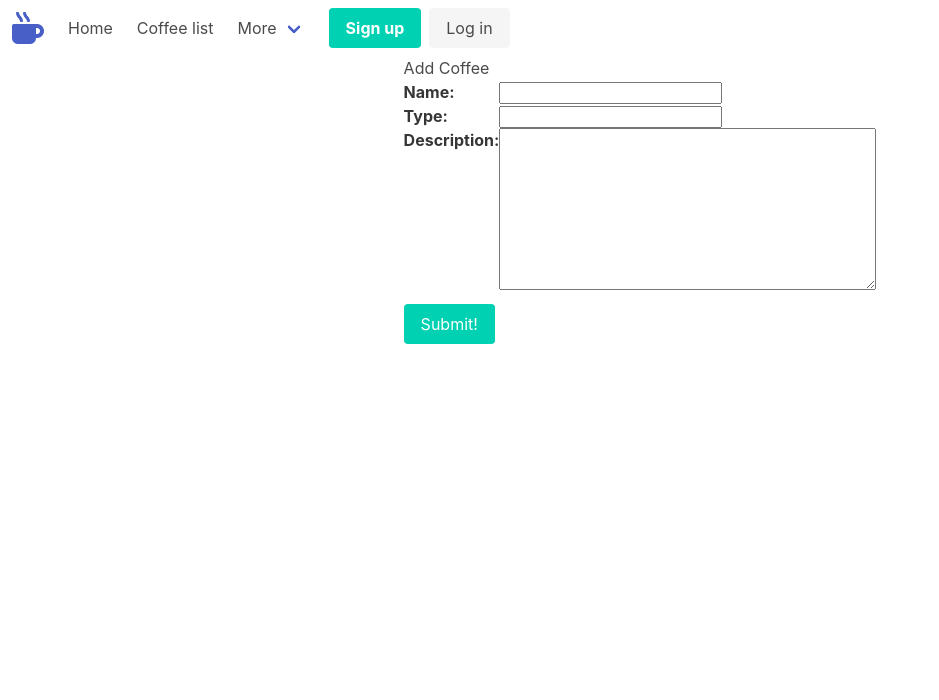
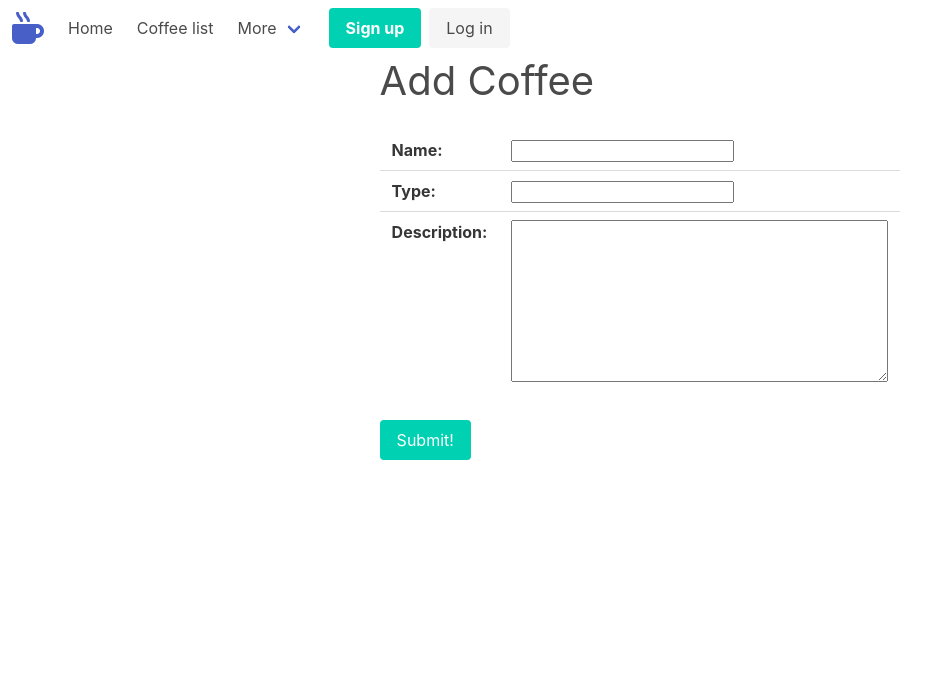
Before and after one commit to Ckrcok/Coffee-Collector, a Django app: page /coffee/create/ in a window 1280 px wide. Shown: the top 700 px of the page, without its empty margins (0-939 px from the left). Run offline with Django 3.2, Linux system fonts and the light colour scheme.

Commit message:
change some style in about,base,coffe_form small fix in urls

```diff
--- a/main_app/templates/base.html
+++ b/main_app/templates/base.html
@@ -58,10 +58,7 @@
                 <a href="{%url 'coffee_create'%}" class="navbar-item">
                   Add A Coffee
                 </a>
-                <a class="navbar-item">
-                  Jobs
-                </a>
-                <a class="navbar-item">
+                <a href="{%url 'contact'%}" class="navbar-item">
                   Contact
                 </a>
                 <hr class="navbar-divider" />
--- a/main_app/templates/main_app/coffee_form.html
+++ b/main_app/templates/main_app/coffee_form.html
@@ -1,15 +1,17 @@
 {% extends 'base.html' %} {% block content %} {% if object %}
 <h1>Edit <span class="teal-text">{{object.name}}</span></h1>
 {% else %}
-<h1>Add Coffee</h1>
+<h1 class="subtitle is-2">Add Coffee</h1>
 {% endif %}
 <!-- Leaving the action empty makes the form post to the same url used to display it -->
-<form class="label" action="" method="post">
+<form class="form" action="" method="post">
   <!-- Django requires the following for security purposes -->
   {% csrf_token %}
-  <table class="label">
+  <table class="table is-hoverable">
     <!-- Render the inputs inside of <tr>s & <td>s -->
-    {{ form.as_table }}
+    <div class="label">
+      {{ form.as_table }}
+    </div>
   </table>
   <input class="button is-primary" type="submit" value="Submit!" class="btn" />
 </form>
--- a/main_app/urls.py
+++ b/main_app/urls.py
@@ -4,7 +4,7 @@ from . import views
 urlpatterns = [
 
     path('', views.home, name='home'),
-    path('about/', views.about, name='about'),
+    path('contact/', views.about, name='contact'),
     path('coffee/', views.coffee_index, name='index'),
     path('coffee/<int:coffee_id>/', views.coffees_detail, name='detail'),
     path('coffee/create/', views.CoffeeCreate.as_view(), name='coffee_create'),
```
Also changed, not shown: main_app/templates/about.html (+17 -2 lines).
